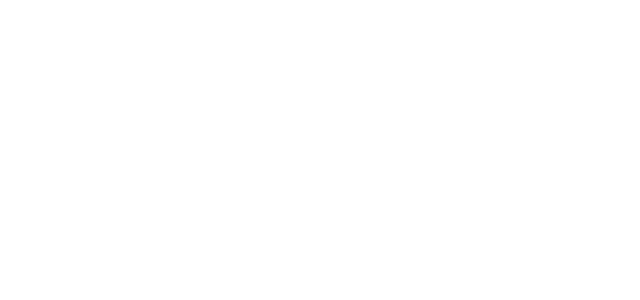
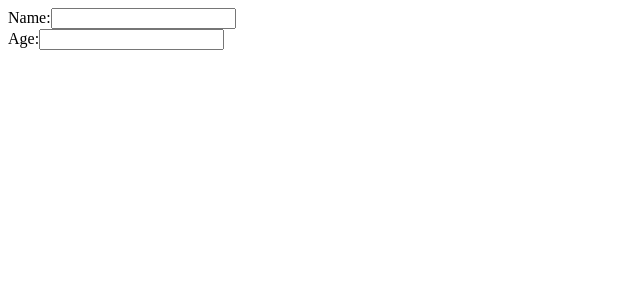
Before and after one commit to Olexa-Klyus/react-08-04-22, a React (Create React App) app: page / in a window 1280 px wide. Shown: the top 300 px of the page, without its empty margins (0-640 px from the left). Built offline with nearby package versions, Linux system fonts and the light colour scheme.

Commit message:
les 3 form- referens

```diff
--- a/src/App.js
+++ b/src/App.js
@@ -1,12 +1,14 @@
 import './App.css';
+import {Form1, Form2} from "./components";
 
 function App() {
 
-  return (
-    <div>
-
-    </div>
-  );
+    return (
+        <div>
+            {/*<Form1/>*/}
+            <Form2/>
+        </div>
+    );
 }
 
 export default App;
--- /dev/null
+++ b/src/components/Form1/Form1.js
@@ -0,0 +1,27 @@
+import {useRef} from "react";
+
+const Form1 = () => {
+    const name=useRef();
+    const age=useRef();
+
+    // за допомогою ref= підвязуємо input до змінних, тобто
+    // змінні name і age і будуть нашими інпутами
+
+    const mySubmit = (e)=> {
+        e.preventDefault()
+        const curName= name.current.value;
+        const curAge = age.current.value;
+        const user = {curName, curAge};
+        console.log(user);
+    }
+
+    return (
+        <form onSubmit={mySubmit}>
+            <div><label>Name:<input type="text" ref={name}/></label></div>
+            <div><label>Age:<input type="number" ref={age}/></label></div>
+            <button>save</button>
+        </form>
+    );
+};
+
+export {Form1};
--- /dev/null
+++ b/src/components/Form2/Form2.js
@@ -0,0 +1,11 @@
+const Form2 = () => {
+    return (
+        <div>
+            <div><label>Name:<input type="text"/></label></div>
+            <div><label>Age:<input type="number"/></label></div>
+
+        </div>
+    );
+};
+
+export {Form2};
--- /dev/null
+++ b/src/components/index.js
@@ -0,0 +1,2 @@
+export * from './Form2/Form2'
+export * from './Form1/Form1'
--- a/src/forms/index.js
+++ /dev/null
@@ -1,2 +0,0 @@
-export * from './Forms'
-export * from './Form'
```
Also changed, not shown: src/forms/Form.js (deleted, +0 -9 lines), src/forms/Forms.js (deleted, +0 -9 lines).
